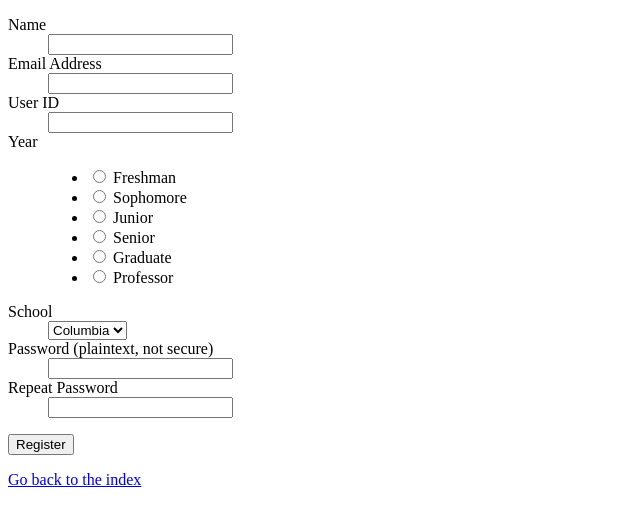
After one commit to manestay/cs4111-group6, a Flask app: page /register in a window 1280 px wide. The commit adds this page. Shown: the top 526 px of the page, without its empty margins (0-640 px from the left). Run offline with Flask 2, Linux system fonts and the light colour scheme; parts of the project's set-up code (start-up, migrations or seed data) failed here and were passed over; some libraries are stand-ins or nearby versions.

Commit message:
add registration

```diff
--- /dev/null
+++ b/forms.py
@@ -0,0 +1,58 @@
+from wtforms import Form, RadioField, StringField, PasswordField, SelectField, validators
+
+class LoginForm(Form):
+    email = StringField('Email Address', [validators.DataRequired(), validators.Email()])
+    password = PasswordField('Password', [validators.DataRequired()])
+
+    def validate(self):
+      from server import engine
+      conn = engine.connect()
+      if not super(LoginForm, self).validate():
+        return False
+      res = conn.execute("SELECT U.email FROM users_belong_to U "
+                         "WHERE U.email = '{}' AND U.password="
+                         "'{}'".format(self.email.data, self.password.data))
+      if res.rowcount == 0: # given email and password not in database
+        self.email.errors.append('email and/or password not found')
+        conn.close()
+        return False
+      conn.close()
+      return True
+
+class RegistrationForm(Form):
+    email = StringField('Email Address', [validators.Length(max=30)])
+    name = StringField('Name', [validators.Length(max=25)])
+    school_id = SelectField('School', choices=[('1','Columbia'),
+        ('2','NYU'), ('3','Fordham'), ('4','Hunter'), ('5','Brooklyn'),
+        ('6','Baruch'), ('7','Pace'), (8,'Queens'), (9,'Juilliard'),
+        (10,'Parsons')])
+    year = RadioField('Year', choices=[('UG1', 'Freshman'),
+        ('UG2', 'Sophomore'), ('UG3', 'Junior'), ('UG4','Senior'),
+        ('G', 'Graduate'), ('PROF', 'Professor')])
+    user_id = StringField('User ID', [validators.Length(min=1, max=10)])
+    password = PasswordField('Password (plaintext, not secure)', [
+        validators.DataRequired(),
+        validators.EqualTo('confirm', message='Passwords must match')
+    ])
+    confirm = PasswordField('Repeat Password')
+
+    def validate(self):
+      from server import engine
+      conn = engine.connect()
+      if not super(RegistrationForm, self).validate():
+          return False
+      res = conn.execute("SELECT U.email FROM users_belong_to U "
+                         "WHERE U.email = '{}'".format(self.email.data))
+      if res.rowcount == 1:
+          self.email.errors.append('email already exists')
+          conn.close()
+          return False
+
+      res1 = conn.execute("SELECT U.uid FROM users_belong_to U "
+                         "WHERE U.uid = '{}'".format(self.user_id.data))
+      if res1.rowcount == 1:
+          self.user_id.errors.append('user id taken')
+          conn.close()
+          return False
+      conn.close()
+      return True
--- /dev/null
+++ b/psql.txt
@@ -0,0 +1 @@
+psql -U bl2557 -h 104.196.135.151 -d proj1part2
--- a/server.py
+++ b/server.py
@@ -1,5 +1,5 @@
 import os
-from form import LoginForm
+from forms import LoginForm, RegistrationForm
 from flask import Flask, request, render_template, g, redirect, Response, flash, url_for
 from sqlalchemy import *
 
@@ -42,15 +42,16 @@ def login():
     u_query = g.conn.execute("SELECT * FROM users_belong_to U "
                            "WHERE U.email = '{}'".format(email))
     u = u_query.first()
-    s_query = g.conn.execute("SELECT S.sname, S.sid "
+    '''s_query = g.conn.execute("SELECT S.sname, S.sid "
                            "FROM schools S, users_belong_to U "
                            "WHERE U.sid = S.sid AND "
                            "U.uid='{}'".format(u[0]))
-    s = s_query.first()
+    s = s_query.first()'''
 
-    cache.update({'uid':u[1], 'year':u[2], 'sid': u[3], 'email': u[4],
-                 'school': s[0]})
+    cache.update({'uid': u[0], 'name': u[1], 'year': u[2], 'sid': u[3],
+                  'email': u[4]}) #'school': s[0]})
     flash('you have successfully logged in')
+    return redirect(url_for('index'))
   return render_template('login.html', form=form)
 
 
@@ -64,6 +65,33 @@ def logout():
   else:
     flash('Not logged in yet.')
   return redirect(url_for('index'))
+
+@app.route('/register', methods=['GET', 'POST'])
+def register():
+  global cache
+  if 'email' in cache:
+    flash('You are already logged in. Please log out before registering another account.')
+    return redirect(url_for('index'))
+
+  form = RegistrationForm(request.form)
+
+  if request.method == 'POST' and form.validate():
+    email = form.email.data
+    user_id = form.user_id.data
+    name = form.name.data
+    year = form.year.data
+    password = form.password.data
+    school_id = form.school_id.data
+
+    u_query = g.conn.execute("INSERT INTO users_belong_to "
+        "VALUES ('{}','{}','{}','{}','{}','{}')".format(
+        user_id, name, year, school_id, email, password))
+
+    cache.update({'uid':user_id, 'name':name, 'year': year,
+                  'sid': school_id, 'email': email})
+    flash('you have succesfully registered, and are logged in')
+    return redirect(url_for('/'))
+  return render_template('registration.html', form=form)
 
 @app.route('/')
 def index():
--- a/templates/index.html
+++ b/templates/index.html
@@ -11,7 +11,7 @@
     {{'you are logged in as {}'.format(cache) | safe }}
     <p><a href="logout">Logout</a></p>
   {% else %}
-    <p><a href="login">Go to the login page</a></p>
+    <p>Go to the <a href="login">login</a> page, or <a href="register">register</a> </p>
   {% endif %}
   <h1>Some famous Computer Scientists</h1>
   <div>{{data}}</div>
--- /dev/null
+++ b/templates/registration.html
@@ -0,0 +1,18 @@
+{% from "_formhelpers.html" import render_field %}
+{% extends "layout.html" %}
+{% block body %}
+<form method=post>
+  <dl>
+    {{ render_field(form.name) }}
+    {{ render_field(form.email) }}
+    {{ render_field(form.user_id) }}
+    {{ render_field(form.year) }}
+    {{ render_field(form.school_id) }}
+    {{ render_field(form.password) }}
+    {{ render_field(form.confirm) }}
+  </dl>
+  <p><input type=submit value=Register>
+</form>
+
+<p><a href="/">Go back to the index</a></p>
+{% endblock %}
```
Also changed, not shown: form.py (deleted, +0 -19 lines).
